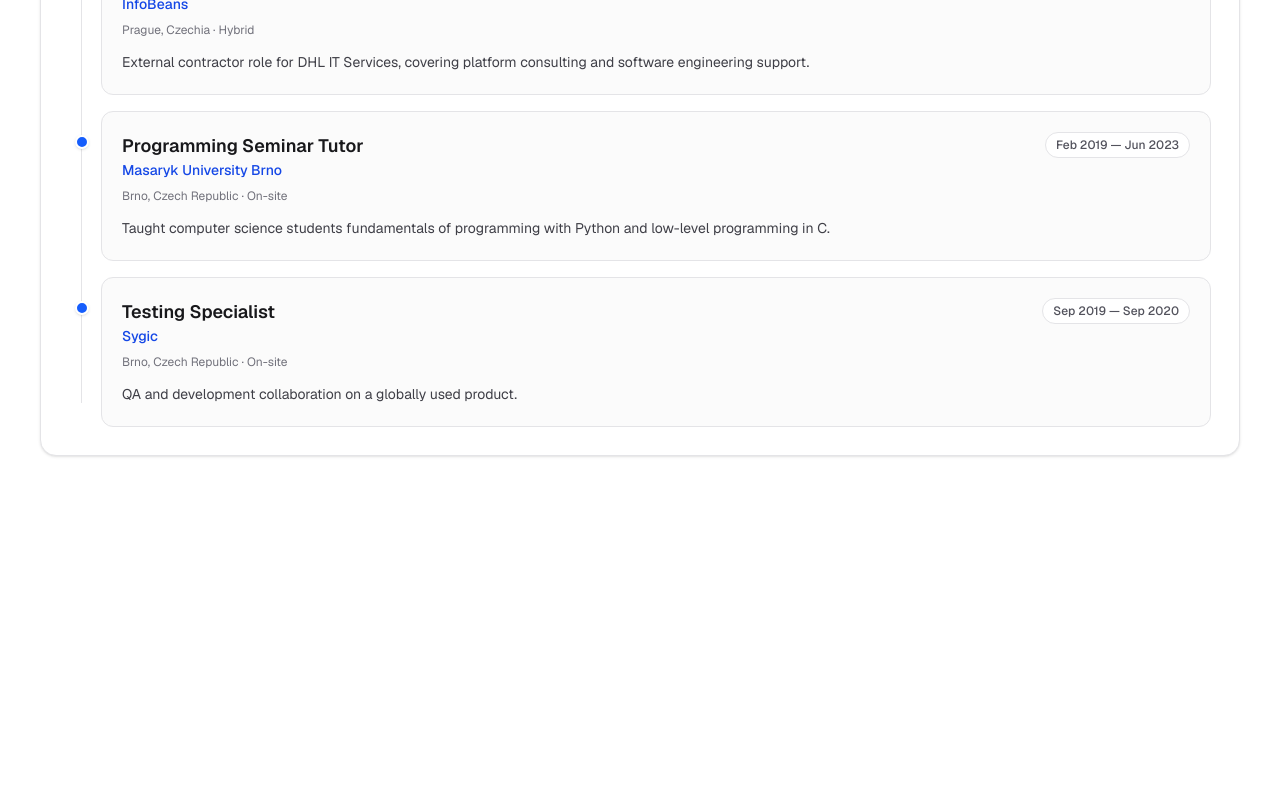
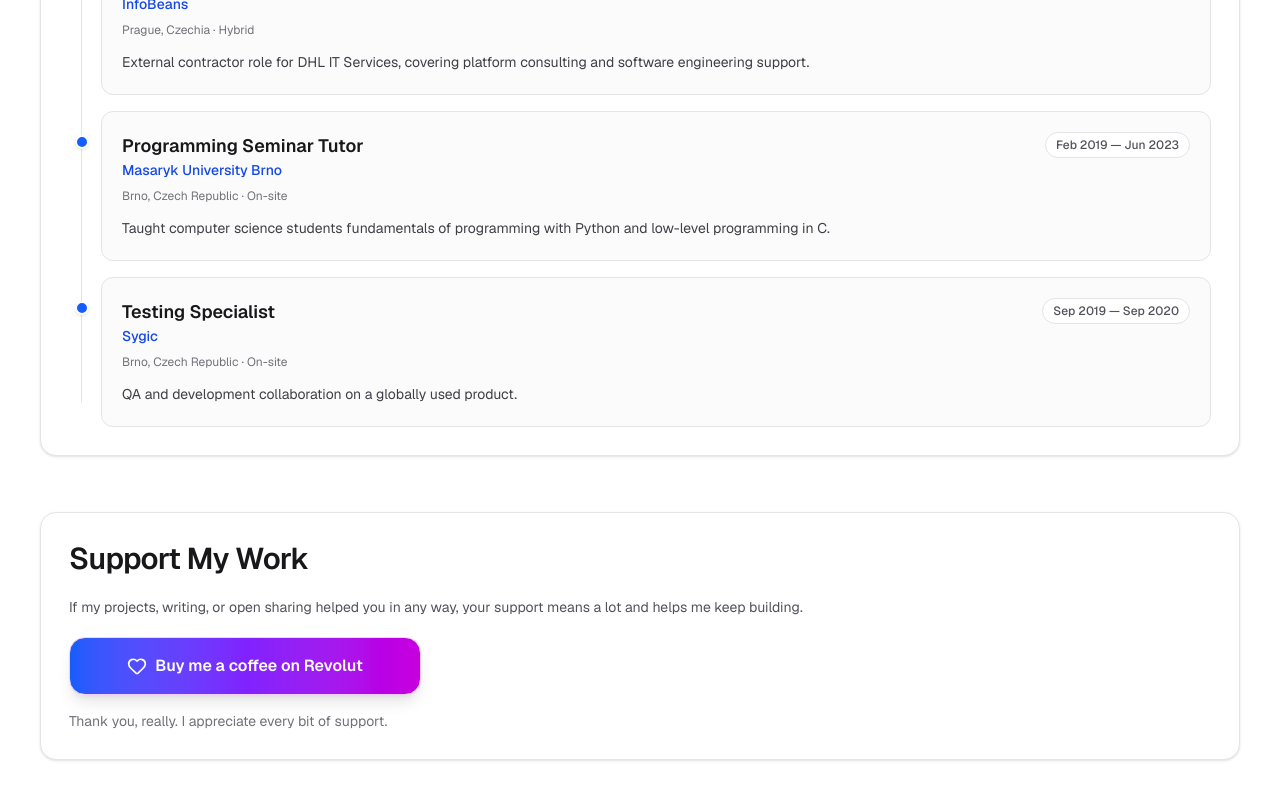
Before and after one commit to xmoravec/Portfolio, a Next.js app: page /about in a window 1280 px wide. Shown: the part 1273-2073 px from the top of the page. Before the commit the page ends 1777 px from the top, so only its background shows below. Built offline with nearby package versions, Linux system fonts and the light colour scheme; no server answers.

Commit message:
Add pay me button

```diff
--- a/src/app/about/page.tsx
+++ b/src/app/about/page.tsx
@@ -1,4 +1,5 @@
 import Image from "next/image";
+import { Heart } from "lucide-react";
 import { defaultLocale } from "../content";
 import { getUiText } from "../i18n/ui-text";
 
@@ -71,6 +72,21 @@ export default function AboutPage() {
           ))}
         </ol>
       </section>
+
+      <section className="section-card space-y-4" aria-labelledby="support-heading">
+        <h2 id="support-heading" className="section-title">{ui.about.supportTitle}</h2>
+        <p className="muted-text">{ui.about.supportDescription}</p>
+        <a
+          href="https://revolut.me/xmoravec"
+          target="_blank"
+          rel="noopener noreferrer"
+          className="group inline-flex w-full items-center justify-center gap-2 rounded-2xl border border-fuchsia-200 bg-linear-to-r from-blue-600 via-violet-600 to-fuchsia-600 px-6 py-4 text-center text-base font-semibold text-white shadow-lg transition duration-200 hover:-translate-y-0.5 hover:brightness-110 sm:w-auto sm:min-w-88"
+        >
+          <Heart className="h-5 w-5 transition group-hover:scale-110" aria-hidden />
+          {ui.about.supportButtonLabel}
+        </a>
+        <p className="text-sm text-zinc-500">{ui.about.supportCaption}</p>
+      </section>
     </main>
   );
 }
--- a/src/app/i18n/ui-text.ts
+++ b/src/app/i18n/ui-text.ts
@@ -46,6 +46,10 @@ export type UiText = {
       mode: string;
       summary: string;
     }>;
+    supportTitle: string;
+    supportDescription: string;
+    supportButtonLabel: string;
+    supportCaption: string;
   };
   blog: {
     pageTitle: string;
@@ -203,6 +207,11 @@ const enUiText: UiText = {
           "QA and development collaboration on a globally used product.",
       },
     ],
+    supportTitle: "Support My Work",
+    supportDescription:
+      "If my projects, writing, or open sharing helped you in any way, your support means a lot and helps me keep building.",
+    supportButtonLabel: "Buy me a coffee on Revolut",
+    supportCaption: "Thank you, really. I appreciate every bit of support.",
   },
   blog: {
     pageTitle: "Blog",
```
